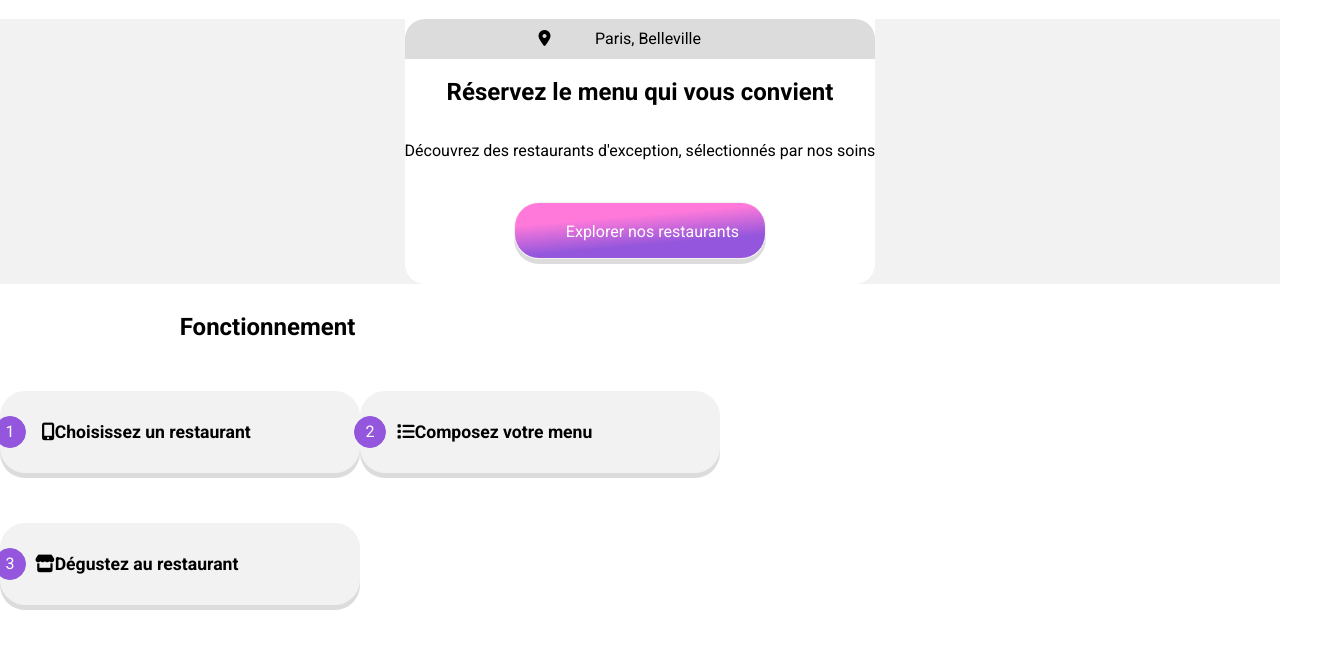
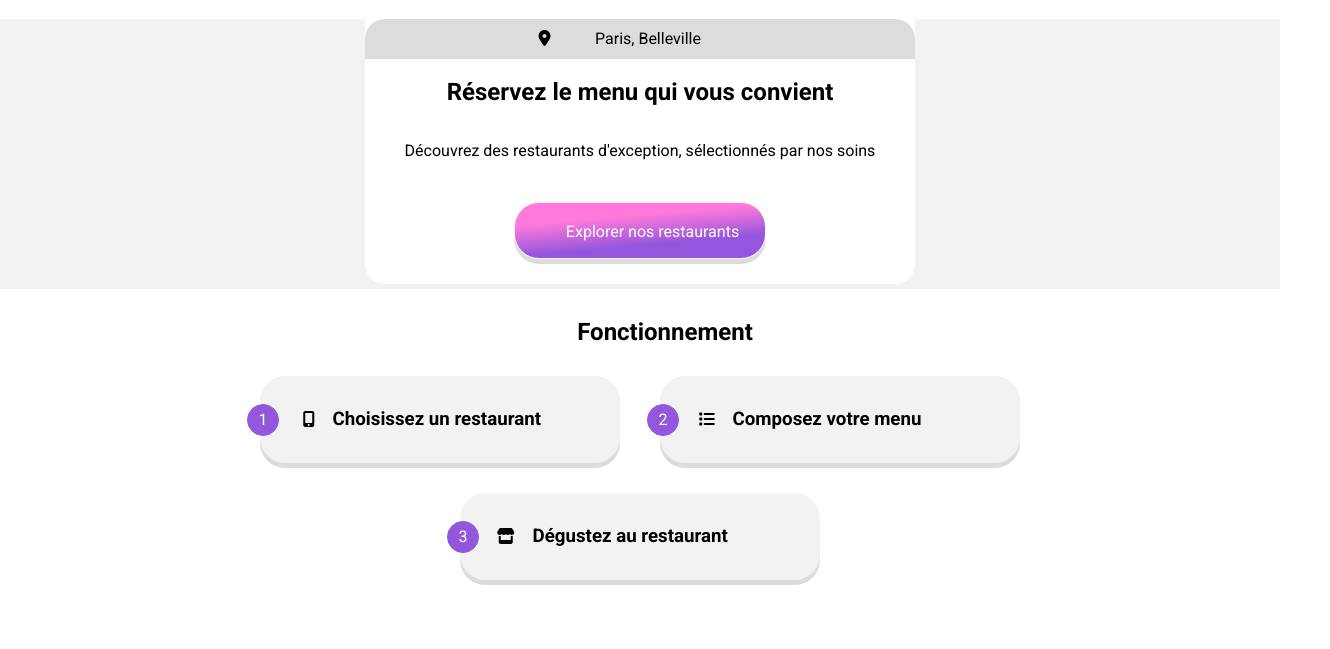
Before and after one commit to MaxouMG/22022022, a plain HTML site: page index.html in a window 1280 px wide. Shown: the part 61-710 px from the top of the page, 1330 px wide, since content can reach past the window. Drawn offline with Linux system fonts and the light colour scheme; a web font is replaced by a local one.

Commit message:
fonctionnement with MQ

```diff
--- a/index.html
+++ b/index.html
@@ -33,7 +33,9 @@
       </section>
       <main>
             <aside>
-                  <h2 div class="borders">Fonctionnement</h2>
+                  <div class="borders">
+                        <h2>Fonctionnement</h2>
+                  </div>
                   <div class="container_choice">
                         <div class="choose">
                               <div class="number">
@@ -66,7 +68,9 @@
             </aside>
       <!--
             <section>
-                  <h2 div class="borders">Restaurants</h2>
+                  <div class="borders">
+                        <h2>Restaurants</h2>
+                  </div>
                   <div class="menu_card">
                         <a href="#" title="lpdg" target="_blank">
                               <img src="images/01-lpdg-001.jpg" alt="lpdg_home" id="img_home">
--- a/pages/_home.scss
+++ b/pages/_home.scss
@@ -5,7 +5,7 @@ $primary: #9356DC;
 $secondary: #FF79DA;
 
 /*tailles de police ou d'icône*/
-$ftsize: 1.1em;
+$ftsize: 1em;
 
 /* mixin*/
 @mixin museum-setting {
@@ -15,10 +15,12 @@ $ftsize: 1.1em;
       margin-bottom: 20px;
 }
 
-@mixin centernull {
+@mixin frontiers {
+      min-width: 360px;
+      flex-direction: column;
+      text-decoration: none;
+      list-style-type: none;
       text-align: center;
-      margin-right: 0;
-      margin-left: 0;
 }
 
 
@@ -35,35 +37,24 @@ $ftsize: 1.1em;
       }
 }
 
-
-
-
-
 /*Ma page d'accueil  hors en tête*/
       /* mobile first*/
-body {
-      /*box-sizing: border-box;*/
-      min-width: 250px;
-      flex-direction: column;
-      text-decoration: none;
-      list-style-type: none;
-}
-
       /*première section - réserver le menu*/
 section {
-      display: flex;
-      justify-content: center;
-      align-items: center;
-      text-align: center;
+      @include frontiers;
       background-color: $greybground;
 }
 .reserve {
+      @include frontiers;
       background-color: $greybground;
       display: flex;
       flex-direction: column;
-      /*justify-content: center;
-      align-items: center;
-      text-align: center;*/
+      margin-right: 5px;
+      margin-left: 5px;
+}
+h2 {
+      padding-right: 15px;
+      padding-left: 15px;
 }
 #aroundme {
       width: 100%;
@@ -71,18 +62,16 @@ section {
       padding-top: 10px;
       padding-bottom: 10px;
 }
-.fas.fa-map-marker-alt{
-      @include centernull;
-}
 ::placeholder{
       color: #000;
 }
 #city {
-      @include centernull;
+      text-align: center;
+      margin-right: 0;
+      margin-left: 0;
       border: none;
       background-color: $greyaround;
 }
-
 #explore1 {
       display: flex;
       justify-content: center;
@@ -98,31 +87,38 @@ section {
             margin-top: 25px;
             margin-bottom: 25px;
             }
+      p {
+            padding-right: 15px;
+            padding-left: 15px;
       }
+}
+      /*Partie main, sous-partie aside et ensemble container_choice*/
+aside {
+      @include frontiers;
 
-      /*Partie main, sous-partie aside et ensemble container_choice*/
-/*aside {
-      color: #000;*/
+}
 .borders {
-            max-width: 485px;
-            text-align: start;
-            padding: 10px 25px;
-}
-
-.container_choice {
       display: flex;
       flex-direction: column;
+      text-align: left;
+      padding: 10px 25px;
+      @media screen and (min-width: 500px) {
+            width: 35%;
+            text-align: end;
+      }
+}
+.container_choice {
+      margin: 0 auto;
+      width: 80%;
+      max-width: 500px;
 }
 .choose {
       @extend .button;
-      width: 88%;
-      max-width: 505px;
-      height: 80px;
+      height: 85px;
       display: flex;
       align-items: center;
       background: $greybground;
-      margin-top: 20px;
-      margin-bottom: 20px;
+      margin-bottom: 30px;
       position: relative;
       &:hover{
             background-color: lighten($primary,30%);
@@ -130,8 +126,8 @@ section {
 }
 .number{
       position: absolute;
-      right: 93%;
-      p {
+      right: 95%;
+      p{
             width: 30px;
             height: 30px;
             line-height: 30px;
@@ -142,8 +138,6 @@ section {
             border-radius: 50%;
       }
 }
-
-
 .picture {
       width: 15%;
       font-size: $ftsize;
@@ -153,8 +147,7 @@ section {
       }
 }
 h3 {
-      width: 75%;
-      font-size: $ftsize;
+      padding-left: 5%;
 }
 
       /* partie main section avec cards*/
@@ -194,19 +187,29 @@ h3 {
 
       /*version tablette*/
       @media screen and (min-width:768px) {
+            section {
+                  display: flex;
+                  justify-content: center;
+                  align-items: center;
+                  text-align: center;
+                  background-color: $greybground;
+                  padding-bottom: 5px;
+            }
+
             .reserve {
+                  width: 550px;
                   background-color: #fff;
                   border-bottom-right-radius: 20px;
                   border-bottom-left-radius: 20px;
             }
 
             #aroundme, #explore1 {
-                  max-width: 505px;
                   border-top-right-radius: 20px;
                   border-top-left-radius: 20px;
             }
       /*Partie main, sous-partie aside et ensemble container_choice*/
             .borders {
+                  width: 100%;
                   text-align: center;
             }
             .container_choice{
@@ -214,6 +217,7 @@ h3 {
                   display: flex;
                   flex-direction: row;
                   flex-wrap: wrap;
+                  justify-content: center;
             }
             a {
                   margin-right: 10%;
@@ -222,6 +226,8 @@ h3 {
                   width: 40%;
                   padding-right: 0px;
                   padding-left: 0px;
+                  margin-right: 20px;
+                  margin-left: 20px;
             }
       /* partie main section avec cards*/
             section {
```
Also changed, not shown: style.css, 1 other file. Lines whose indentation alone changed are shown as unchanged.
